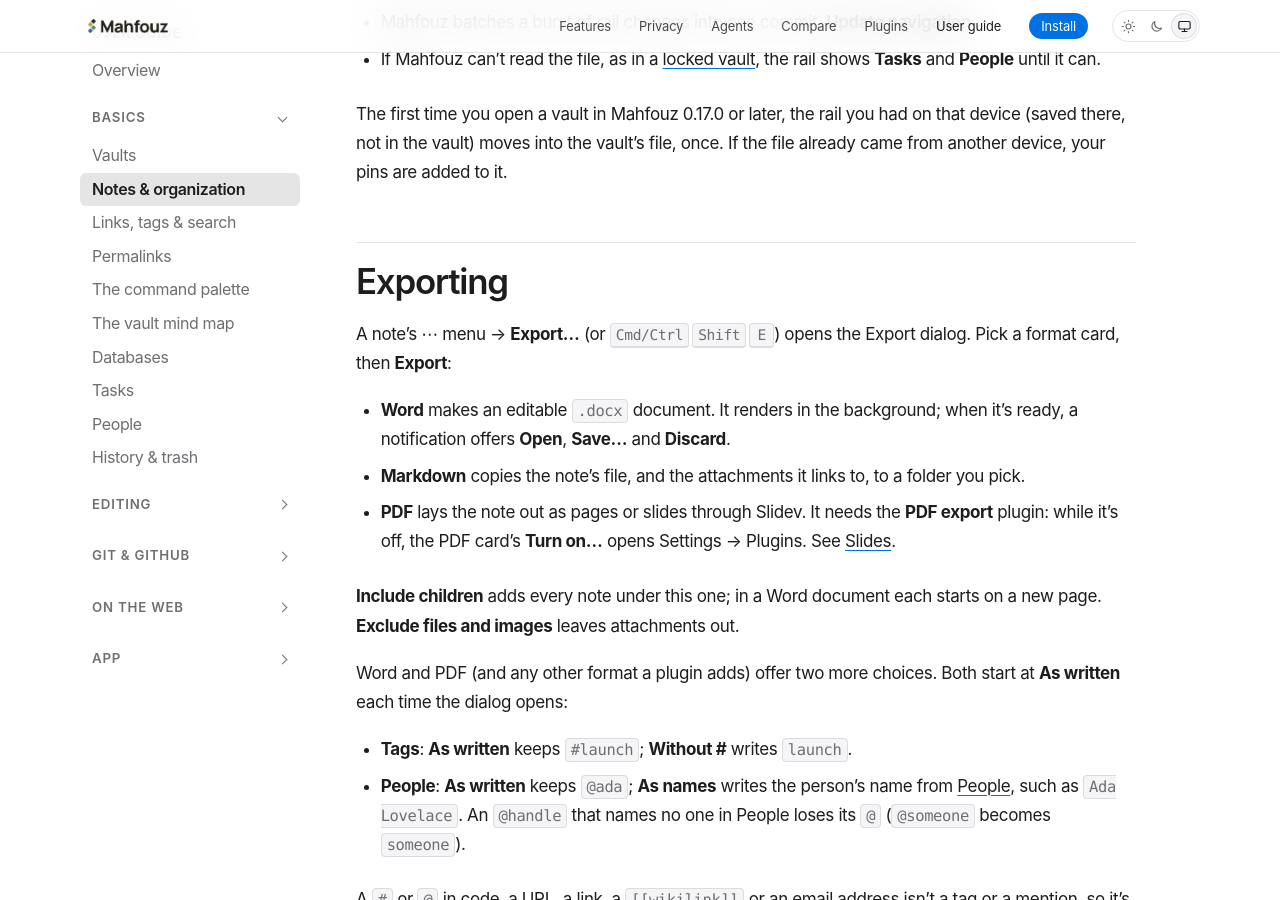
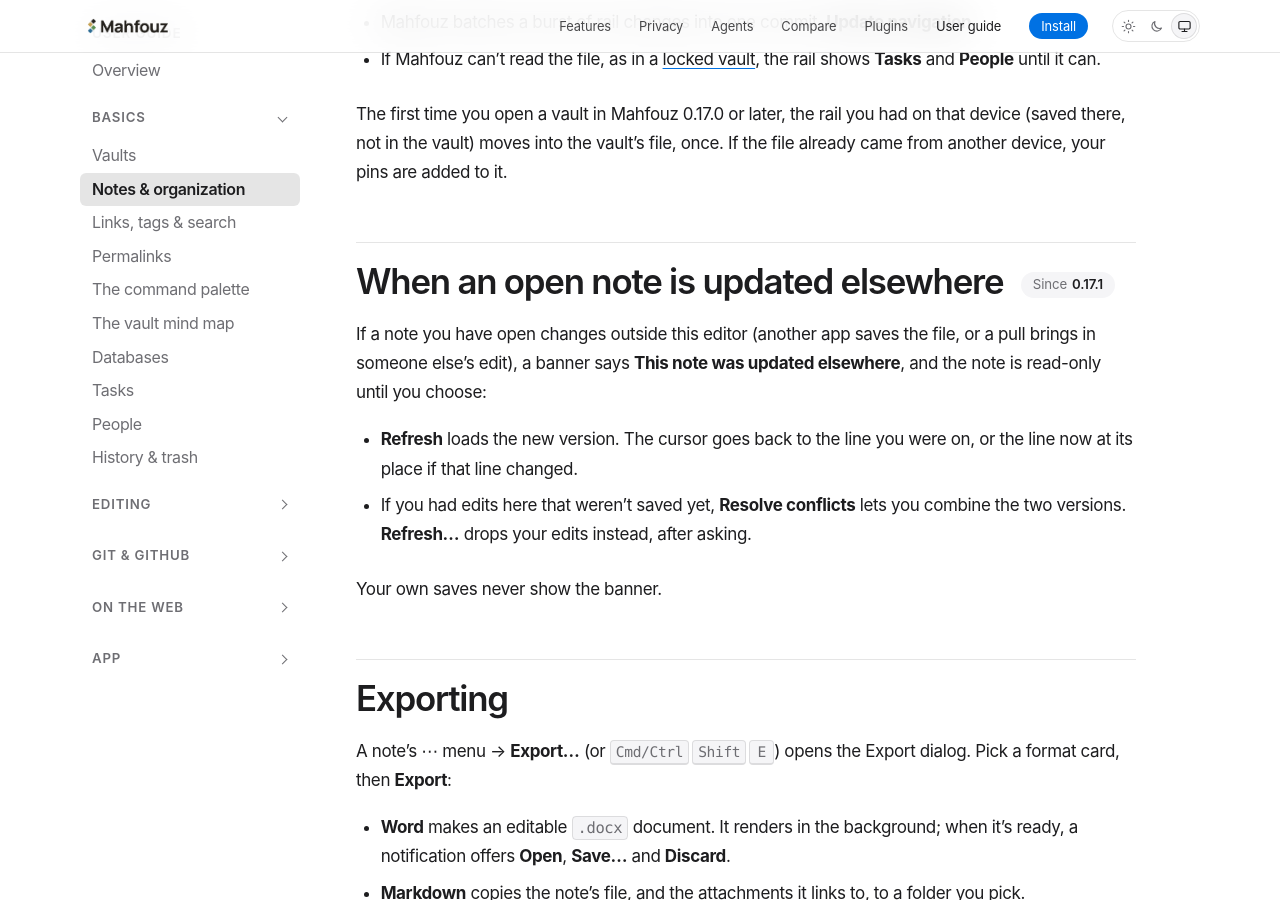
Before and after one commit to mahfouz-app/docs, a Jekyll site: the page built from guide/notes.md, in a window 1280 px wide and 900 px high, scrolled down 5531 px. Built offline with Jekyll 4.4.1, drawn with Linux system fonts in a browser that asks for light colours.

Commit message:
guide: an open note updated elsewhere is read-only until Refresh
Co-Authored-By: Claude Opus 5.5 <noreply@anthropic.com>

```diff
--- a/guide/notes.md
+++ b/guide/notes.md
@@ -249,6 +249,20 @@ had on that device (saved there, not in the vault) moves into the vault's
 file, once. If the file already came from another device, your pins are
 added to it.
 
+## When an open note is updated elsewhere {% include since.html v="0.17.1" %} {#updated-elsewhere}
+
+If a note you have open changes outside this editor (another app saves
+the file, or a pull brings in someone else's edit), a banner says **This
+note was updated elsewhere**, and the note is read-only until you choose:
+
+- **Refresh** loads the new version. The cursor goes back to the line
+  you were on, or the line now at its place if that line changed.
+- If you had edits here that weren't saved yet, **Resolve conflicts**
+  lets you combine the two versions. **Refresh…** drops your edits
+  instead, after asking.
+
+Your own saves never show the banner.
+
 ## Exporting
 
 A note's ⋯ menu → **Export…** (or <kbd>Cmd/Ctrl</kbd><kbd>Shift</kbd><kbd>E</kbd>)
```
